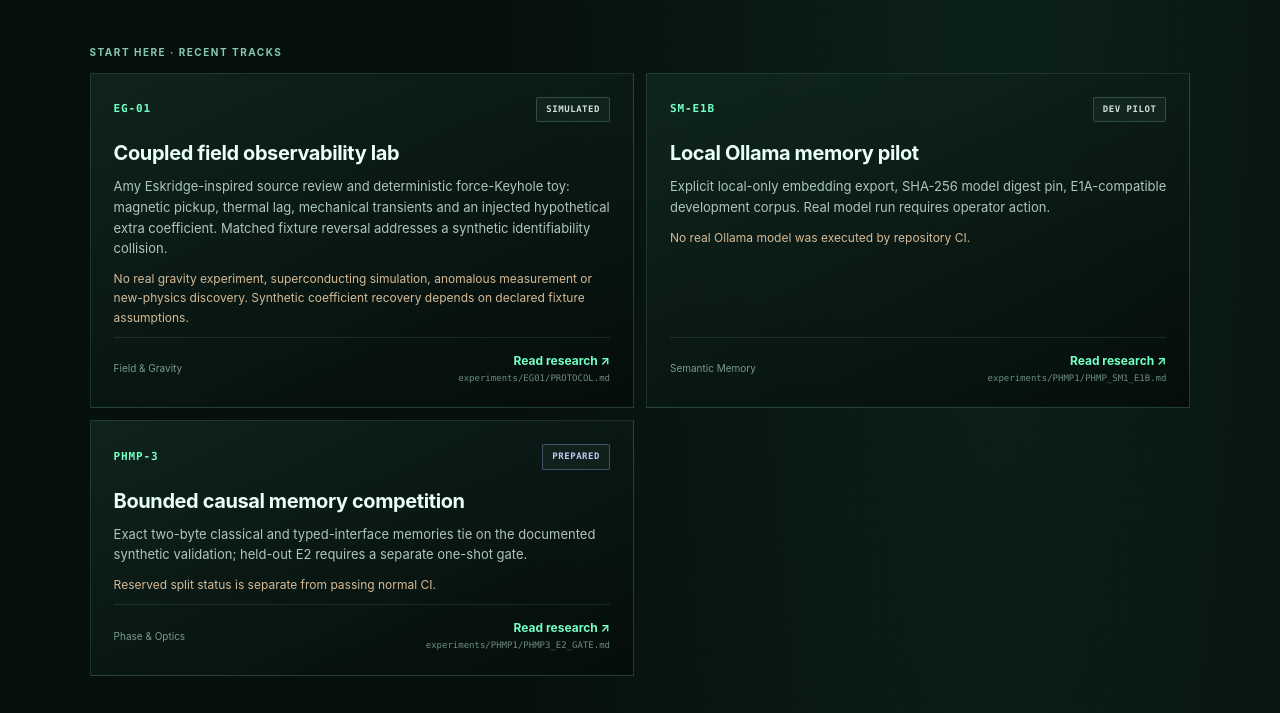
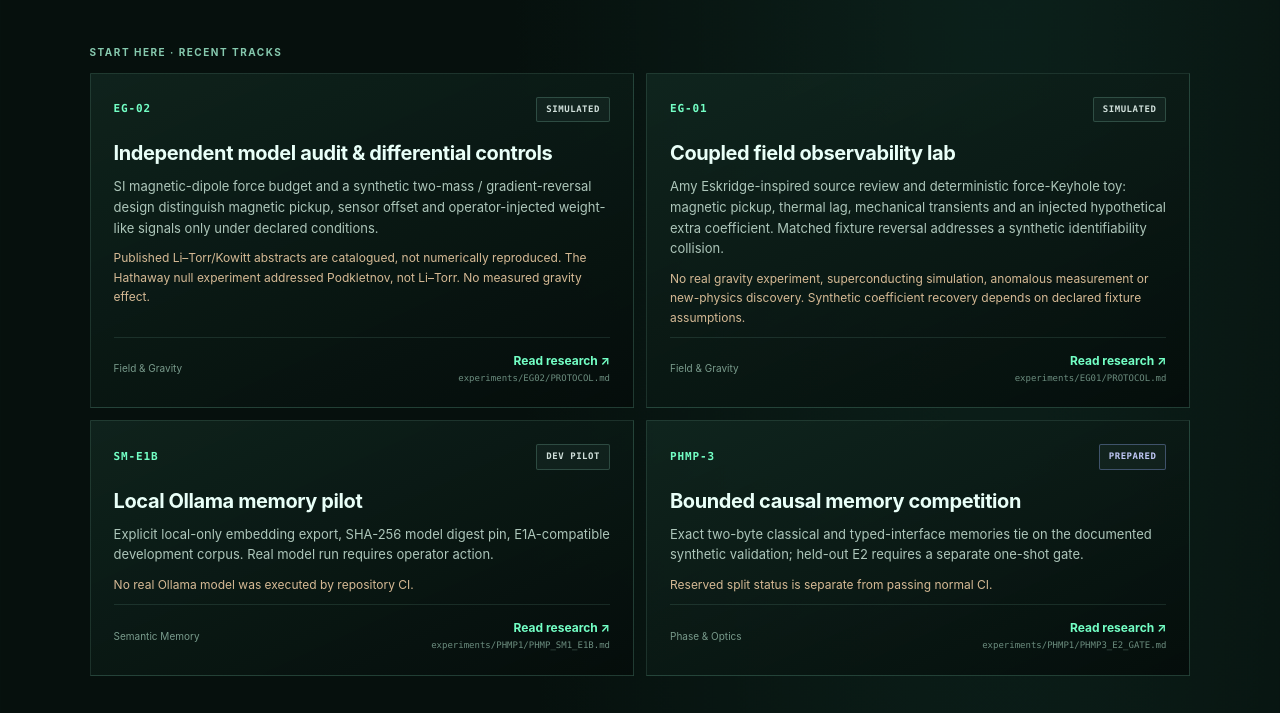
Before and after one commit to MichaelWave369/NestedBubbleGear, a React (Vite) app: page / in a window 1280 px wide. Shown: the part 1966-2679 px from the top of the page. Built offline with nearby package versions, Linux system fonts and the light colour scheme.

Commit message:
feat(eg02): register source audit and interactive model in Research Atlas

```diff
--- a/src/researchAtlasData.js
+++ b/src/researchAtlasData.js
@@ -18,6 +18,9 @@ export const RESEARCH_STATUS = Object.freeze({
   'PROPOSED': 'Research proposal; effect not established',
 })
 export const RESEARCH_TRACKS = Object.freeze([
+  row('EG-02','Independent model audit & differential controls','Field & Gravity','SIMULATED',
+    'SI magnetic-dipole force budget and a synthetic two-mass / gradient-reversal design distinguish magnetic pickup, sensor offset and operator-injected weight-like signals only under declared conditions.',
+    'experiments/EG02/PROTOCOL.md','Published Li–Torr/Kowitt abstracts are catalogued, not numerically reproduced. The Hathaway null experiment addressed Podkletnov, not Li–Torr. No measured gravity effect.'),
   row('EG-01','Coupled field observability lab','Field & Gravity','SIMULATED',
     'Amy Eskridge-inspired source review and deterministic force-Keyhole toy: magnetic pickup, thermal lag, mechanical transients and an injected hypothetical extra coefficient. Matched fixture reversal addresses a synthetic identifiability collision.',
     'experiments/EG01/PROTOCOL.md','No real gravity experiment, superconducting simulation, anomalous measurement or new-physics discovery. Synthetic coefficient recovery depends on declared fixture assumptions.'),
```
